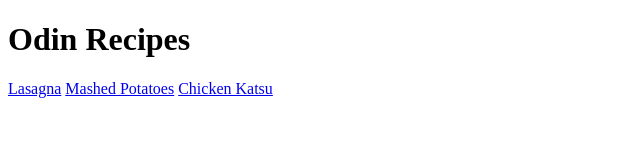
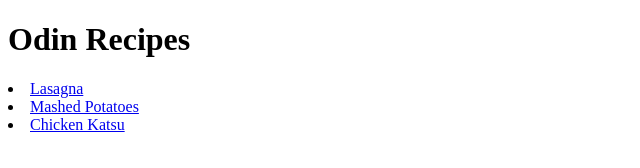
Before and after one commit to BamideleAdewuyi/odin-recipes, a plain HTML site: page index.html in a window 1280 px wide. Shown: the whole page, without its empty margins (0-640 px from the left). Drawn offline with Linux system fonts and the light colour scheme.

Commit message:
Made links to recipes into a list in index.html

```diff
--- a/index.html
+++ b/index.html
@@ -7,8 +7,10 @@
 </head>
 <body>
     <h1>Odin Recipes</h1>
-    <a href="recipes/lasagna.html">Lasagna</a>
-    <a href="recipes/mashedpotatoes.html">Mashed Potatoes</a>
-    <a href="recipes/chickenkatsu.html">Chicken Katsu</a>
+    <ui>
+        <li><a href="recipes/lasagna.html">Lasagna</a></li>
+        <li><a href="recipes/mashedpotatoes.html">Mashed Potatoes</a></li>
+        <li><a href="recipes/chickenkatsu.html">Chicken Katsu</a></li>
+    </ui>
 </body>
 </html>
```
